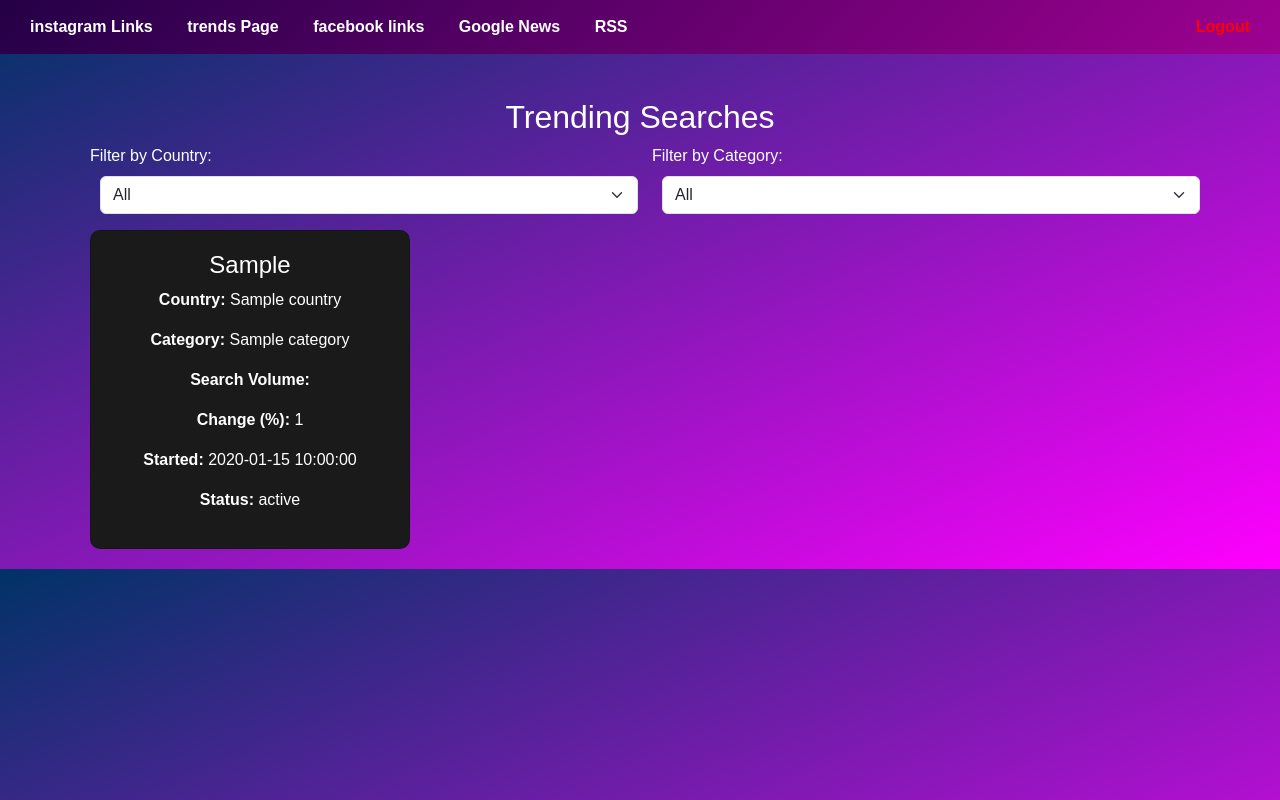
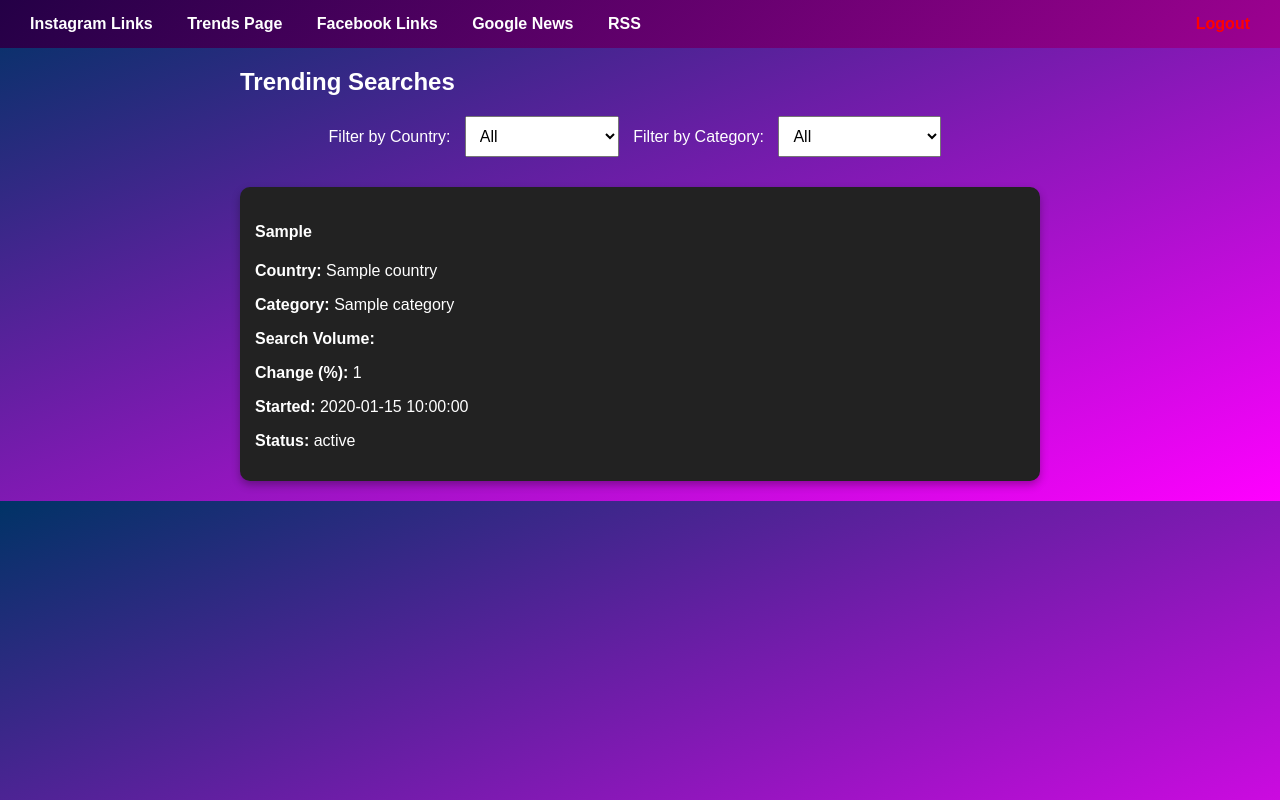
Before and after one commit to NasirMehmood12/instaxrss, a Flask app: page /trends in a window 1280 px wide. Run offline with Flask 3, Linux system fonts and the light colour scheme; the visitor is signed in with stand-in values (Sample User, id 1); a database or web service that is not in the repository returns one stand-in record (values such as "Sample title"); some libraries are stand-ins or nearby versions.

Commit message:
Update trends.html

```diff
--- a/templates/trends.html
+++ b/templates/trends.html
@@ -1,4 +1,4 @@
-<!DOCTYPE html>
+<!-- <!DOCTYPE html>
 <html lang="en">
 <head>
     <meta charset="UTF-8">
@@ -70,7 +70,6 @@
 <body>
 
 
-<!-- Navigation Bar -->
     <div class="navbar">
         <div>
             <a href="{{ url_for('index') }}">instagram Links</a>
@@ -140,3 +139,138 @@
     </script>
 </body>
 </html>
+ -->
+
+
+
+
+
+
+ <!DOCTYPE html>
+<html lang="en">
+<head>
+    <meta charset="UTF-8">
+    <meta name="viewport" content="width=device-width, initial-scale=1.0">
+    <title>GNews Feed</title>
+    <style>
+        body {
+            font-family: Arial, sans-serif;
+            background: linear-gradient(to bottom right, #003366 0%, #ff00ff 100%);
+            color: white;
+            margin: 0;
+        }
+        .navbar {
+            display: flex;
+            justify-content: space-between;
+            background: linear-gradient(135deg, #240046, #9d0191);
+            padding: 15px;
+            align-items: center;
+        }
+        .navbar a {
+            color: white;
+            text-decoration: none;
+            margin: 0 15px;
+            font-weight: bold;
+        }
+        .navbar a:hover {
+            text-decoration: underline;
+        }
+        .container {
+            margin: 20px auto;
+            padding: 0px;
+            max-width: 800px;
+        }
+        .filters {
+            text-align: center;
+            margin-bottom: 30px;
+        }
+        select {
+            padding: 10px;
+            margin: 0 10px;
+            font-size: 16px;
+        }
+        .list {
+            display: grid;
+            grid-template-columns: repeat(auto-fit, minmax(250px, 1fr));
+            gap: 15px;
+            list-style: none;
+            padding: 0;
+        }
+        .list-item {
+            background: #222;
+            padding: 15px;
+            border-radius: 10px;
+            box-shadow: 0 4px 8px rgba(0, 0, 0, 0.3);
+        }
+        .list-item a {
+            color: #1e90ff;
+            text-decoration: none;
+        }
+    </style>
+    <script src="https://code.jquery.com/jquery-3.6.0.min.js"></script>
+</head>
+<body>
+    <!-- Navigation Bar -->
+    <div class="navbar">
+        <div>
+            <a href="{{ url_for('index') }}">Instagram Links</a>
+            <a href="{{ url_for('trends_page') }}">Trends Page</a>
+            <a href="{{ url_for('fb') }}">Facebook Links</a>
+            <a href="{{ url_for('rss_page') }}">Google News</a>
+            <a href="{{ url_for('rrss_page') }}">RSS</a>
+        </div>
+        <a href="{{ url_for('logout') }}" style="color: red;">Logout</a>
+    </div>
+
+    <div class="container mt-4">
+        <h2 class="text-center">Trending Searches</h2>
+
+        <div class="filters">
+            <label for="countryFilter">Filter by Country:</label>
+            <select id="countryFilter">
+                <option value="">All</option>
+                {% for country in countries %}
+                    <option value="{{ country }}">{{ country }}</option>
+                {% endfor %}
+            </select>
+
+            <label for="categoryFilter">Filter by Category:</label>
+            <select id="categoryFilter">
+                <option value="">All</option>
+                {% for category in categories %}
+                    <option value="{{ category }}">{{ category }}</option>
+                {% endfor %}
+            </select>
+        </div>
+
+        <ul class="list" id="trendsContainer">
+            {% for trend in trends %}
+            <li class="list-item trend-card" data-country="{{ trend.country }}" data-category="{{ trend.category }}">
+                <h4>{{ trend.trending_search }}</h4>
+                <p><strong>Country:</strong> {{ trend.country }}</p>
+                <p><strong>Category:</strong> {{ trend.category }}</p>
+                <p><strong>Search Volume:</strong> {{ trend.search_volume }}</p>
+                <p><strong>Change (%):</strong> {{ trend.change_percentage }}</p>
+                <p><strong>Started:</strong> {{ trend.started }}</p>
+                <p><strong>Status:</strong> {{ trend.status }}</p>
+            </li>
+            {% endfor %}
+        </ul>
+    </div>
+
+    <script>
+        $(document).ready(function () {
+            $("#countryFilter, #categoryFilter").on("change", function () {
+                var selectedCountry = $("#countryFilter").val().toLowerCase();
+                var selectedCategory = $("#categoryFilter").val().toLowerCase();
+
+                $(".trend-card").each(function () {
+                    var countryMatch = selectedCountry === "" || $(this).data("country").toLowerCase() === selectedCountry;
+                    var categoryMatch = selectedCategory === "" || $(this).data("category").toLowerCase() === selectedCategory;
+                    $(this).toggle(countryMatch && categoryMatch);
+                });
+            });
+        });
+    </script>
+</body>
+</html>
```
